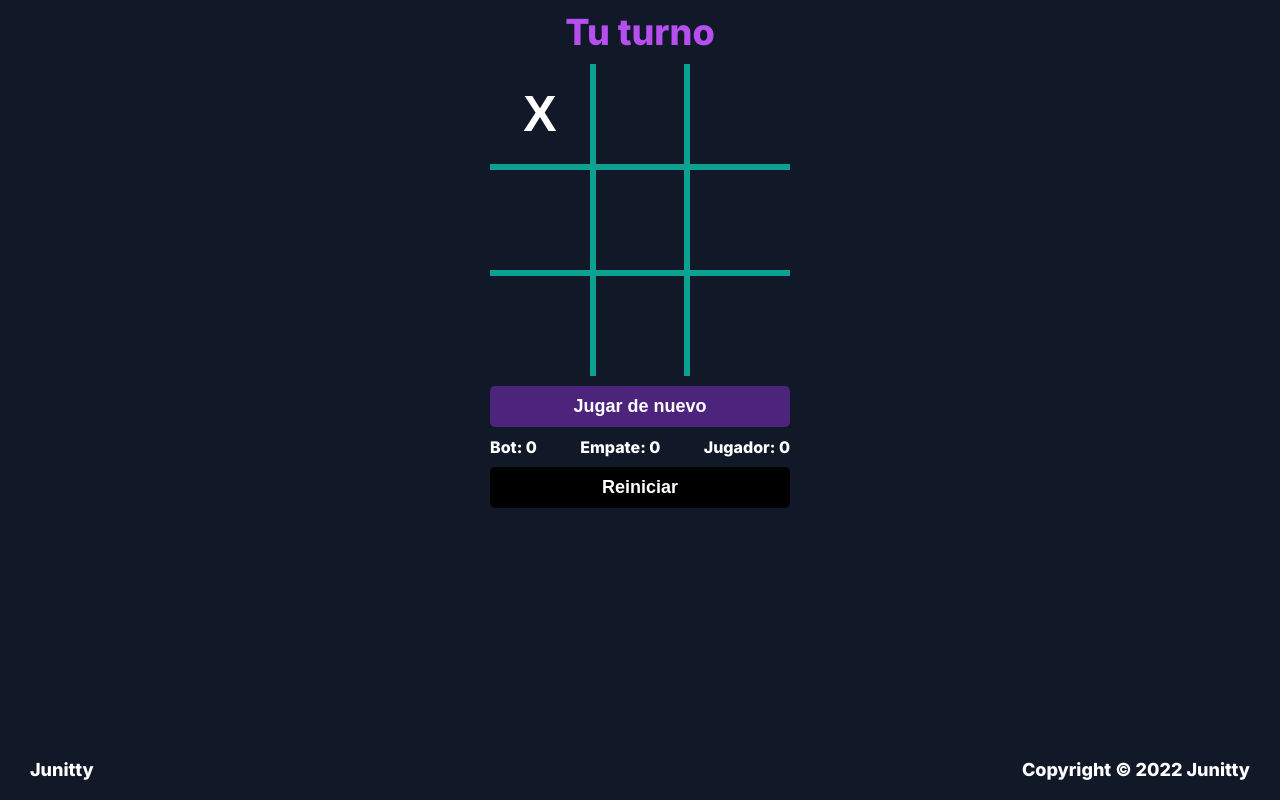
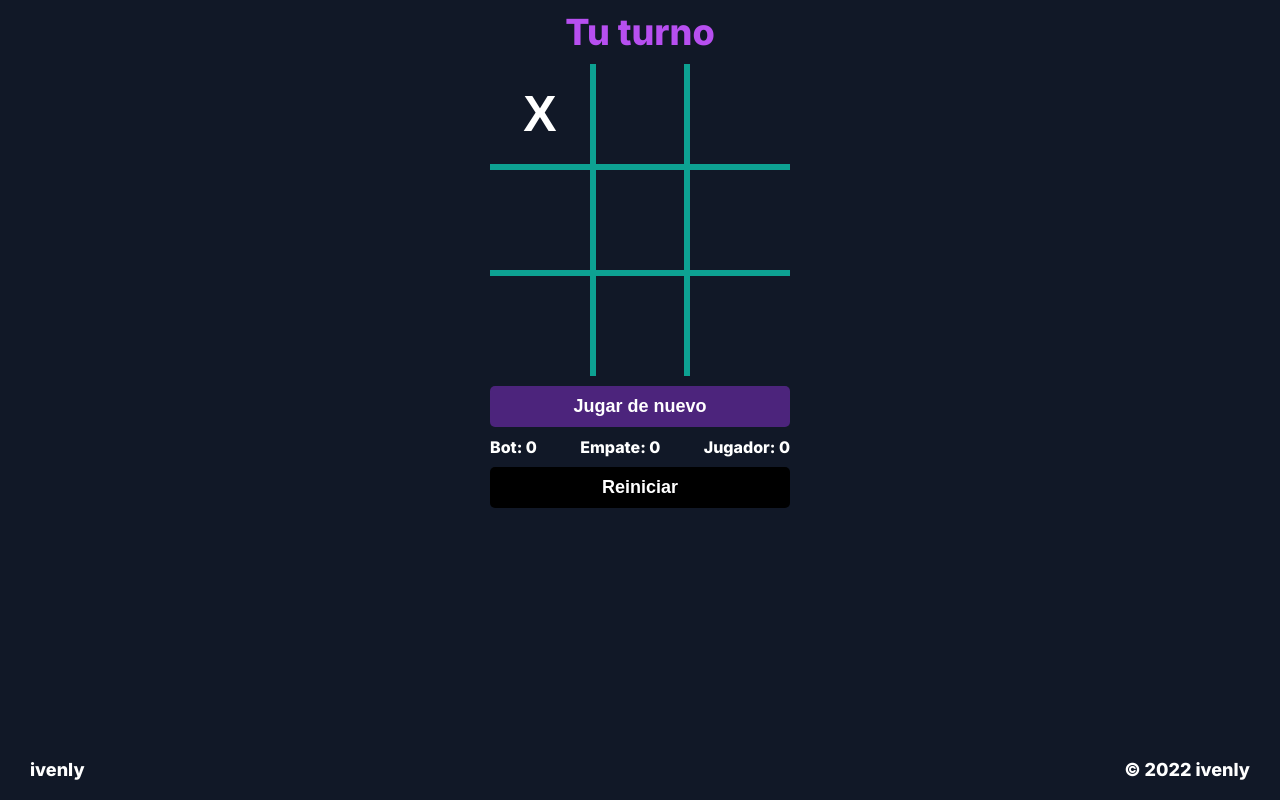
Before and after one commit to jamilloreto/tic_tac_toe, a website built with Vite: page index.html in a window 1280 px wide. Built offline with nearby package versions, Linux system fonts and the light colour scheme.

Commit message:
new brand

```diff
--- a/index.html
+++ b/index.html
@@ -20,8 +20,8 @@
         <button class="btn" id="reset">Reiniciar</button>
       </section>
       <section class="footer">
-        <a href="#">Junitty</a>
-        <p>Copyright <span>&copy;</span> 2022 Junitty</p>
+        <a href="#">ivenly</a>
+        <p><span>&copy;</span> 2022 ivenly</p>
       </section>
     </main>
 
```
